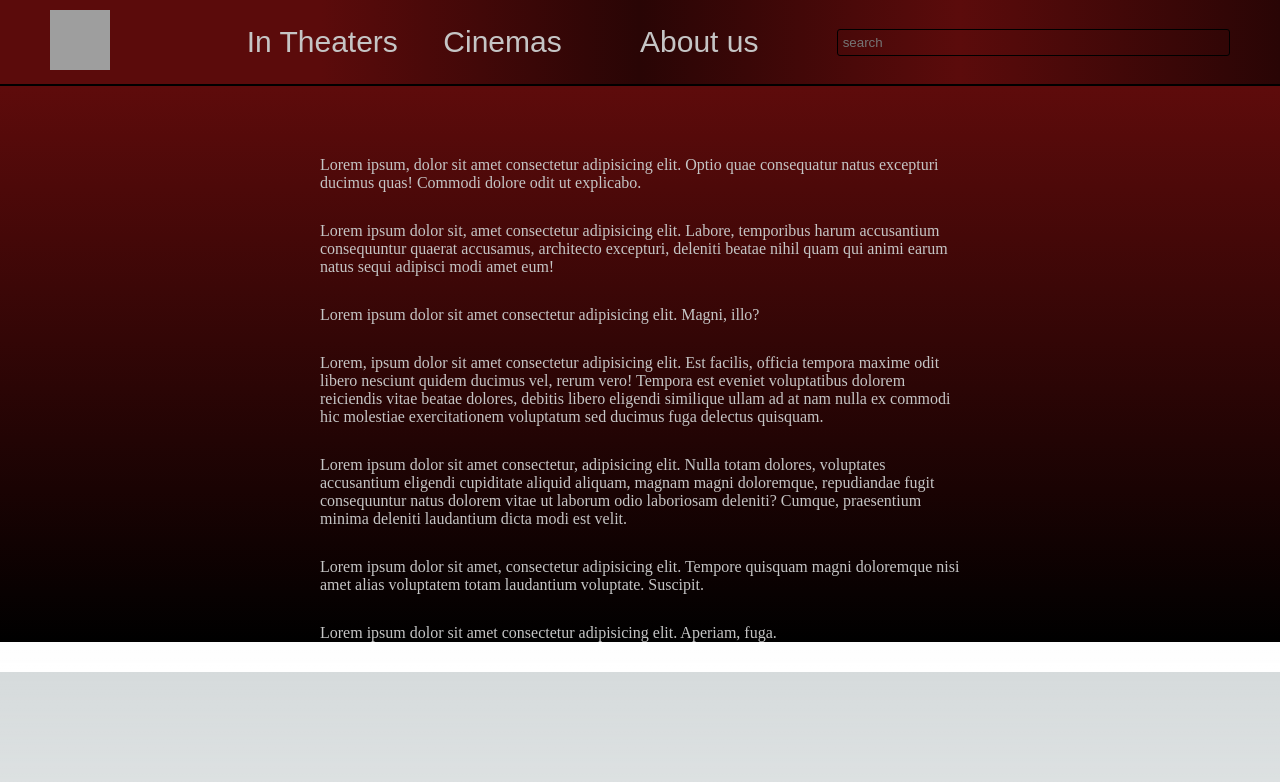
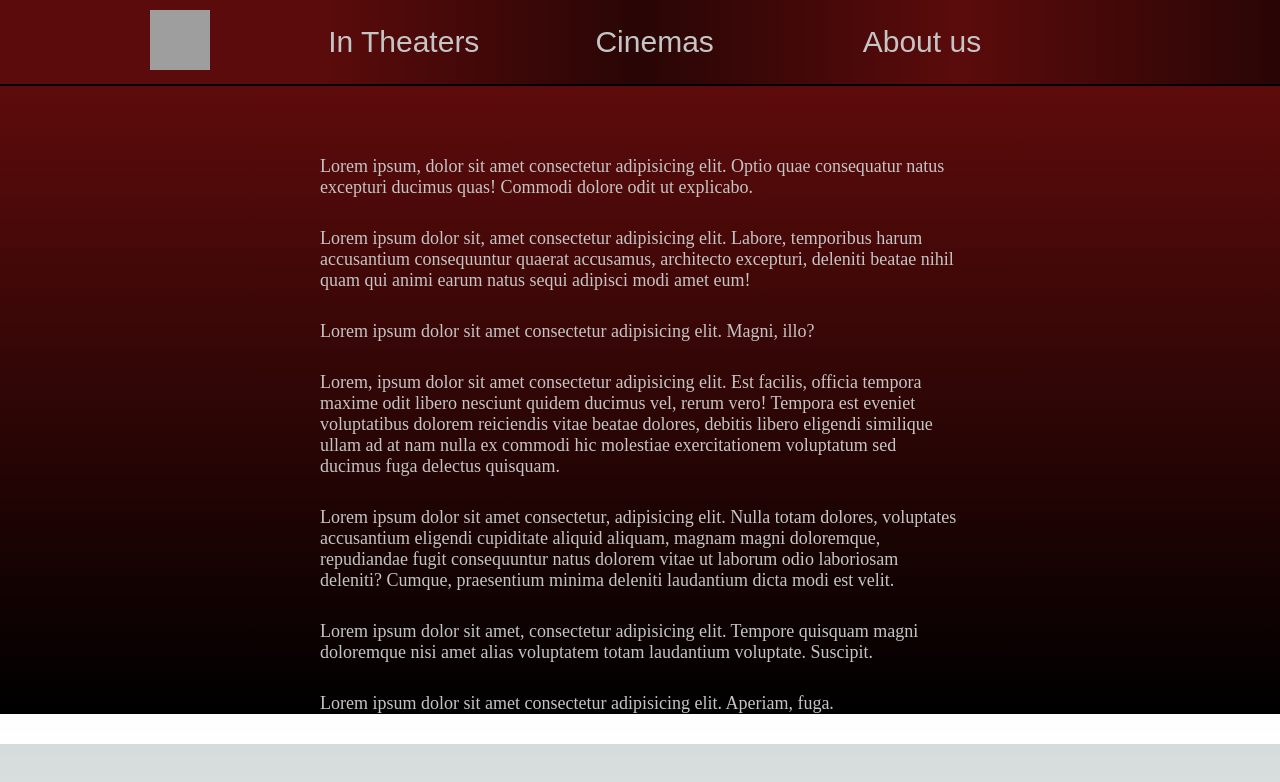
Before and after one commit to nilsmanc/cinema-frontend, a Next.js app: page /about in a window 1280 px wide. Shown: the top 782 px of the page. Built offline with nearby package versions, Linux system fonts and the light colour scheme; grey boxes are pictures that could not be loaded.

Commit message:
genre, search

```diff
--- a/components/Header.tsx
+++ b/components/Header.tsx
@@ -16,7 +16,6 @@ const Header = () => {
       <Link href={'/about'}>
         <button className={styles.about}>About us</button>
       </Link>
-      <input className={styles.search} placeholder='search' />
     </div>
   )
 }
--- a/pages/movie/[id].tsx
+++ b/pages/movie/[id].tsx
@@ -35,7 +35,6 @@ export const getServerSideProps = async (ctx: GetServerSidePropsContext) => {
   try {
     const id = ctx.params?.id as string
 
-    console.log(ctx.params)
     const movie = await Api(ctx).movies.getOne(id)
 
     return {
--- a/styles/About.module.scss
+++ b/styles/About.module.scss
@@ -1,5 +1,7 @@
 .wrapper {
   color: rgb(197, 197, 197);
+
+  font-size: 18px;
 
   background: rgb(0, 0, 0);
   background: linear-gradient(0deg, rgba(0, 0, 0, 1) 0%, rgba(94, 11, 11, 1) 100%);
--- a/styles/App.module.scss
+++ b/styles/App.module.scss
@@ -0,0 +1,36 @@
+.genre {
+  font-size: 30px;
+  margin: 15px 0 5px 30px;
+  select {
+    height: 40px;
+    width: 140px;
+    font-size: 20px;
+    margin-left: 30px;
+
+    background-color: rgb(91, 11, 11);
+    border: none;
+    padding: 0 1em 0 0;
+
+    font-family: inherit;
+    font-size: inherit;
+    cursor: pointer;
+  }
+}
+
+.search {
+  font-size: 30px;
+  margin-left: 30px;
+  input {
+    height: 30px;
+    width: 300px;
+    margin-left: 20px;
+
+    background-color: rgb(91, 11, 11);
+
+    padding: 0 1em 0 0;
+
+    font-family: inherit;
+    font-size: inherit;
+    cursor: pointer;
+  }
+}
--- a/styles/CinemaInfo.module.scss
+++ b/styles/CinemaInfo.module.scss
@@ -6,8 +6,13 @@
     'm m';
 
   background: rgb(0, 0, 0);
-  background: linear-gradient(0deg, rgba(0, 0, 0, 1) 0%, rgba(94, 11, 11, 1) 100%);
-
+  background: linear-gradient(
+    0deg,
+    rgba(0, 0, 0, 1) 0%,
+    rgba(94, 11, 11, 1) 25%,
+    rgba(42, 12, 12, 1) 75%,
+    rgba(94, 11, 11, 1) 100%
+  );
   color: rgb(197, 197, 197);
 
   align-items: center;
--- a/styles/Header.module.scss
+++ b/styles/Header.module.scss
@@ -1,8 +1,8 @@
 .wrapper {
   display: grid;
   justify-content: space-between;
-  grid-template-areas: 'i t c a s';
-  grid-template-columns: 1fr 1fr 1fr 1fr 2fr;
+  grid-template-areas: 'i t c a';
+  grid-template-columns: 2fr 3fr 3fr 3fr;
 
   background: rgb(91, 11, 11);
   background: linear-gradient(
@@ -13,7 +13,7 @@
     rgba(91, 11, 11, 1) 75%,
     rgba(41, 5, 5, 1) 100%
   );
-  padding: 10px 50px;
+  padding: 10px 150px;
   align-items: center;
   border-bottom: 2px solid black;
 }
```
Also changed, not shown: pages/index.tsx (+18 -8 lines).
